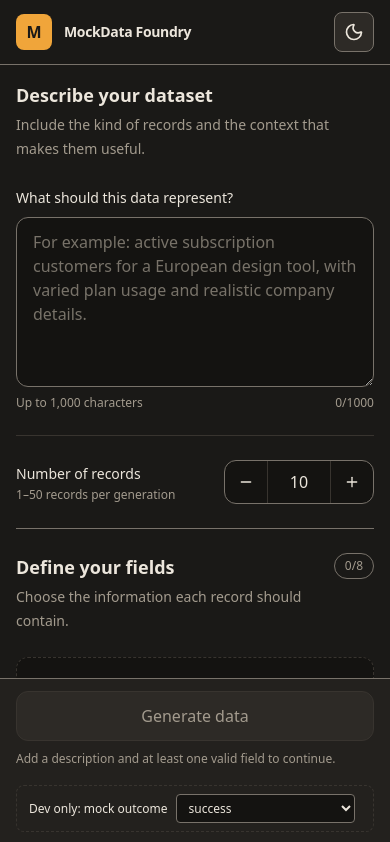
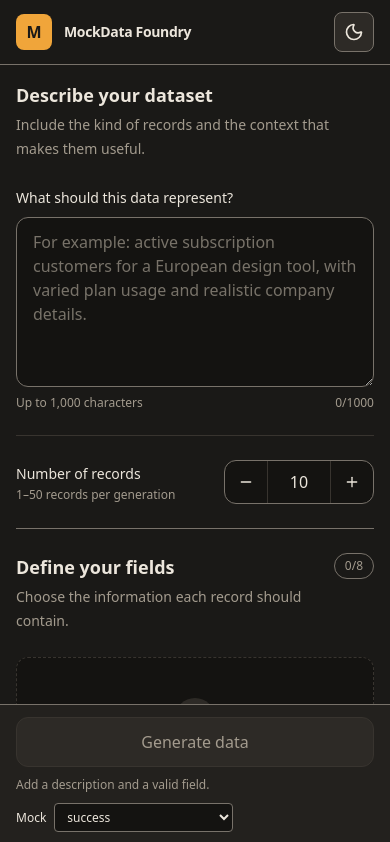
Before and after one commit to essevpi/mockdata-foundry, a React (Vite) app: page / in a window 390 px wide. Shown: the top 842 px of the page. Built offline with nearby package versions, Linux system fonts and the light colour scheme.

Commit message:
feat: slimmer Generate bar, mobile scrollbar gap and results separation (task 2c.1)

```diff
--- a/src/features/generator/components/GenerateBar.tsx
+++ b/src/features/generator/components/GenerateBar.tsx
@@ -19,25 +19,28 @@ function GenerateBar({
   onMockOutcomeChange,
 }: GenerateBarProps) {
   return (
-    <div className="sticky bottom-0 z-30 order-last border-t border-border-strong bg-surface px-4 py-3 sm:px-6 lg:static lg:order-none lg:py-4">
+    <div className="sticky bottom-0 z-30 order-last border-t border-border-strong bg-surface px-4 py-3 sm:px-6 lg:static lg:order-none">
       <PourLine active={isLoading} axis="x" className="inset-x-0 top-0 h-0.5 lg:hidden" />
-      <div className="flex flex-wrap items-center gap-x-4 gap-y-2">
+      <div className="flex flex-wrap items-center gap-x-4 gap-y-2 sm:flex-nowrap">
+        <div className="order-2 flex min-w-0 flex-1 flex-wrap items-center gap-x-4 gap-y-2 sm:order-1">
+          {!isValid && (
+            <p id="generate-hint" className="text-xs leading-5 text-content-muted">
+              Add a description and a valid field.
+            </p>
+          )}
+          {import.meta.env.DEV && (
+            <MockOutcomeControl outcome={mockOutcome} onChange={onMockOutcomeChange} />
+          )}
+        </div>
         <button
-          className="w-full rounded-xl bg-action px-4 py-3 text-sm font-semibold text-action-foreground transition hover:bg-action-hover disabled:cursor-not-allowed disabled:border disabled:border-border disabled:bg-surface-raised disabled:text-content-muted sm:w-auto sm:px-8"
+          aria-describedby={isValid ? undefined : 'generate-hint'}
+          className="order-1 w-full rounded-xl bg-action px-4 py-3 text-sm font-semibold text-action-foreground transition hover:bg-action-hover disabled:cursor-not-allowed disabled:border disabled:border-border disabled:bg-surface-raised disabled:text-content-muted sm:order-2 sm:w-auto sm:px-8"
           disabled={!isValid || isLoading}
           type="submit"
         >
           {isLoading ? 'Generating…' : 'Generate data'}
         </button>
-        <p className="text-xs leading-5 text-content-muted">
-          {isValid
-            ? 'Ready to generate.'
-            : 'Add a description and at least one valid field to continue.'}
-        </p>
       </div>
-      {import.meta.env.DEV && (
-        <MockOutcomeControl outcome={mockOutcome} onChange={onMockOutcomeChange} />
-      )}
       {requestIssues.map((issue) => (
         <p key={issue.message} className="mt-2 text-xs text-danger">
           {issue.message}
--- a/src/features/generator/components/GeneratorWorkspace.tsx
+++ b/src/features/generator/components/GeneratorWorkspace.tsx
@@ -148,7 +148,7 @@ function GeneratorWorkspace() {
         />
       </form>
       <PourLine active={isLoading} axis="y" className="inset-y-0 left-1/2 -ml-0.5 hidden w-0.5 lg:block" />
-      <div className="flex min-w-0 flex-col p-4 sm:p-6 lg:min-h-0 lg:overflow-y-auto">
+      <div className="flex min-w-0 flex-col border-t border-border-strong bg-surface p-4 sm:p-6 lg:min-h-0 lg:overflow-y-auto lg:border-t-0 lg:bg-transparent">
         <ResultsPanel state={generation} />
       </div>
     </div>
--- a/src/features/generator/components/MockOutcomeControl.tsx
+++ b/src/features/generator/components/MockOutcomeControl.tsx
@@ -7,15 +7,15 @@ type MockOutcomeControlProps = {
 
 function MockOutcomeControl({ outcome, onChange }: MockOutcomeControlProps) {
   return (
-    <div className="mt-4 rounded-lg border border-dashed border-border px-3 py-2 text-xs text-content-muted">
+    <div title="Mock outcome (development only)" className="flex items-center gap-2 text-xs text-content-muted">
       <label htmlFor="mock-outcome" className="font-medium text-content">
-        Dev only: mock outcome
+        Mock
       </label>
       <select
         id="mock-outcome"
         value={outcome}
         onChange={(event) => onChange(event.target.value as MockOutcome)}
-        className="ml-2 rounded border border-border-strong bg-input px-2 py-1 text-xs text-content"
+        className="rounded border border-border-strong bg-input px-2 py-1 text-xs! text-content"
       >
         {MOCK_OUTCOMES.map((option) => (
           <option key={option} value={option}>
--- a/src/index.css
+++ b/src/index.css
@@ -88,6 +88,12 @@ textarea {
   scrollbar-color: var(--theme-border-strong) transparent;
 }
 
+/* The page scrollbar track matches the sticky Generate bar, so the bar reads edge to edge when
+   the panes stack. */
+html {
+  scrollbar-color: var(--theme-border-strong) var(--theme-surface);
+}
+
 ::selection {
   background: color-mix(in srgb, var(--theme-focus) 35%, transparent);
 }
```
